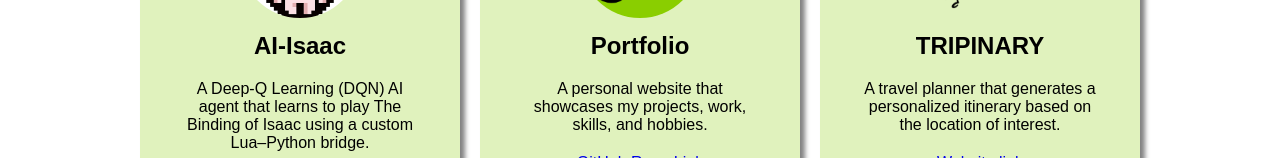
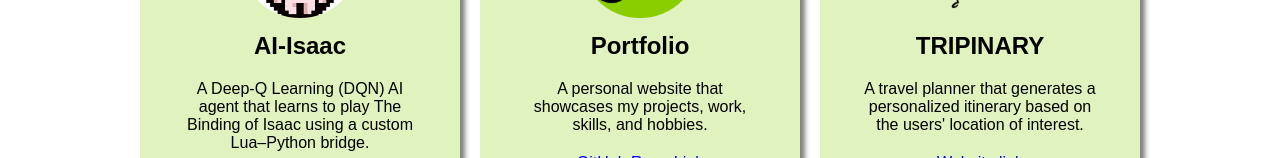
Before and after one commit to jcmno/jcmno.github.io, a React (Create React App) app in the folder jcmnowebpage/: page / in a window 1280 px wide. Shown: the part 794-952 px from the top of the page. Built offline with nearby package versions, Linux system fonts and the light colour scheme.

Commit message:
Updated a .png file

```diff
--- a/jcmnowebpage/src/components/Projects/Projects.jsx
+++ b/jcmnowebpage/src/components/Projects/Projects.jsx
@@ -4,7 +4,7 @@
 import vs from '../../assets/VancouverSun.png'
 import travel from '../../assets/Travel.png'
 import isaac from '../../assets/isaac.png'
-import ecobits from '../../assets/ecobits.png'
+import ecobits from '../../assets/ecobits.jpg'
 
 const Projects = () => {
   return (
@@ -30,7 +30,7 @@
       <div className = 'card'>
       <img className = 'card-image' src={travel} alt="Icon" />
       <h2 className = 'card-title'>TRIPINARY</h2>
-      <p className ='card-text'>A travel planner that generates a personalized itinerary based on the location of interest.</p>
+      <p className ='card-text'>A travel planner that generates a personalized itinerary based on the users' location of interest.</p>
       <a className='card-link' href ="https://tripinary-one.vercel.app/">Website link</a>
       </div>
 
```
